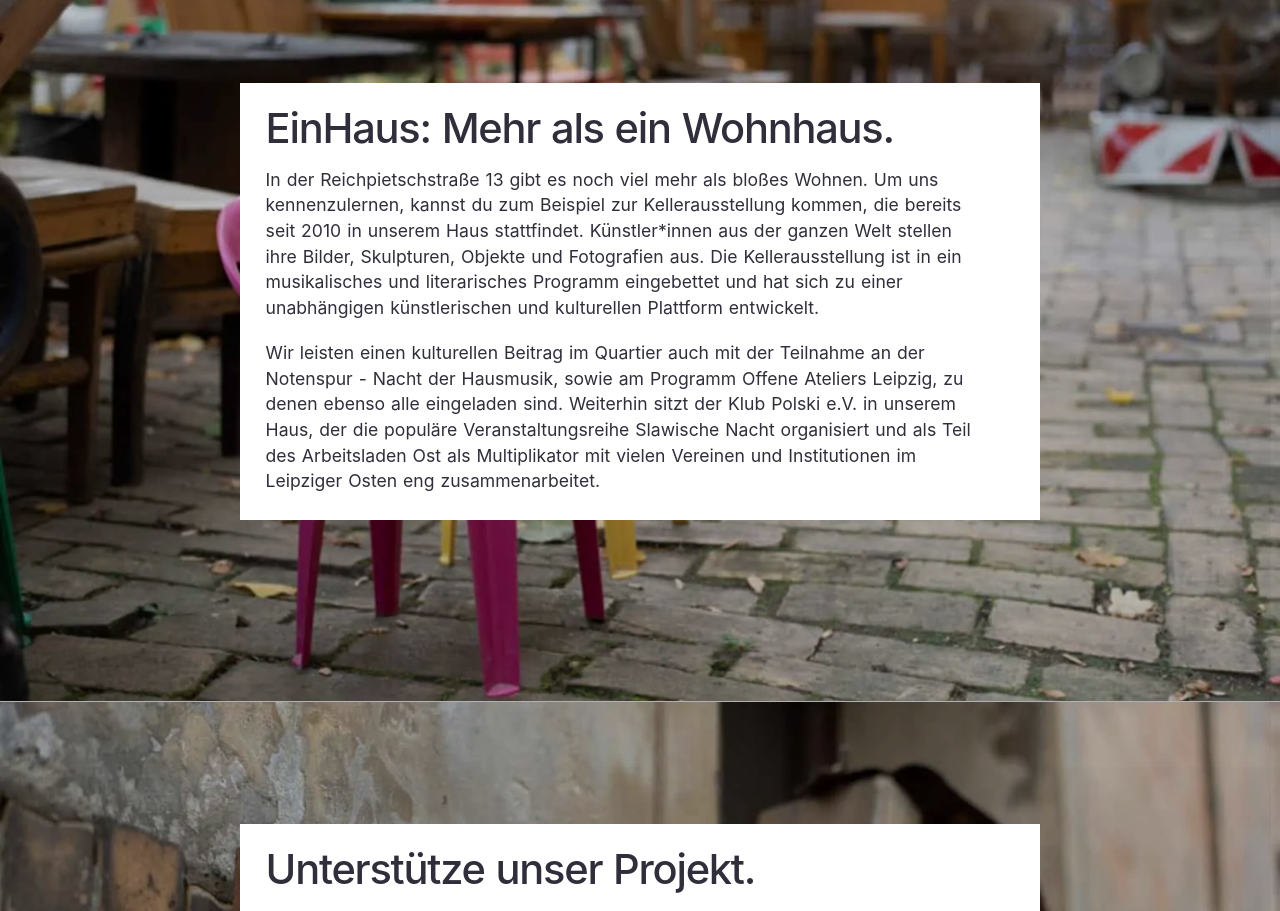
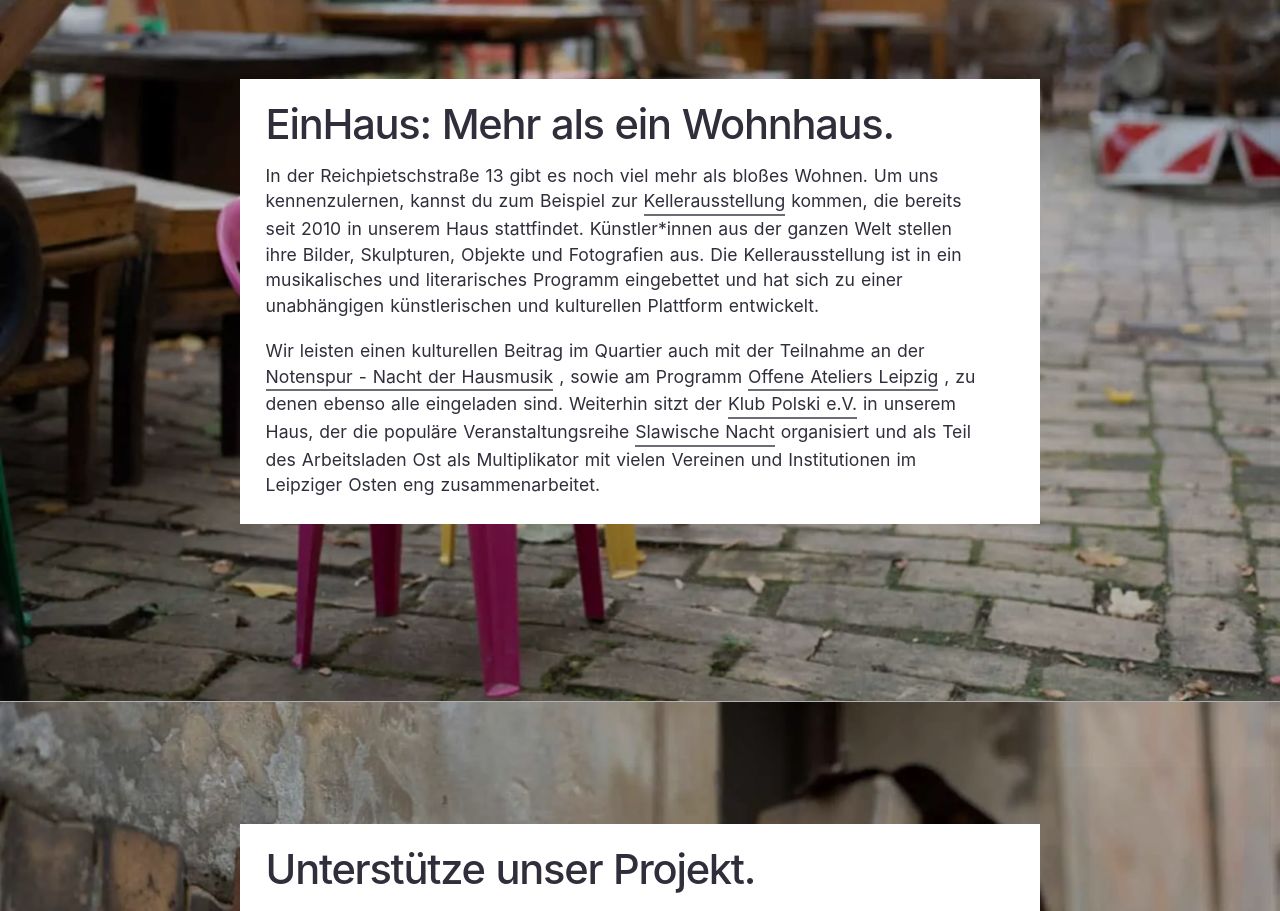
Before and after one commit to 3vincent/einhaus-leipzig, a Nuxt app: page / in a window 1280 px wide. Shown: the part 3298-4209 px from the top of the page. Built offline with nearby package versions, Linux system fonts and the light colour scheme.

Commit message:
Add links in landing page content

```diff
--- a/assets/styles/general/basic-layout.scss
+++ b/assets/styles/general/basic-layout.scss
@@ -62,6 +62,7 @@ body {
       color: var(--main-text-color-dark);
       border-bottom: 2px solid var(--main-text-color-semidark);
       padding-block: 2px;
+      display: inline-block;
     }
 
     a:hover {
--- a/components/landing-mehr.vue
+++ b/components/landing-mehr.vue
@@ -4,7 +4,14 @@
       <h2>EinHaus: Mehr als ein Wohnhaus.</h2>
       <p>
         In der Reichpietschstraße 13 gibt es noch viel mehr als bloßes Wohnen.
-        Um uns kennenzulernen, kannst du zum Beispiel zur Kellerausstellung
+        Um uns kennenzulernen, kannst du zum Beispiel zur
+        <a
+          href="http://www.kellerausstellung.de/"
+          class="text-link"
+          target="_blank"
+        >
+          Kellerausstellung
+        </a>
         kommen, die bereits seit 2010 in unserem Haus stattfindet.
         Künstler*innen aus der ganzen Welt stellen ihre Bilder, Skulpturen,
         Objekte und Fotografien aus. Die Kellerausstellung ist in ein
@@ -13,12 +20,37 @@
       </p>
       <p>
         Wir leisten einen kulturellen Beitrag im Quartier auch mit der Teilnahme
-        an der Notenspur - Nacht der Hausmusik, sowie am Programm Offene
-        Ateliers Leipzig, zu denen ebenso alle eingeladen sind. Weiterhin sitzt
-        der Klub Polski e.V. in unserem Haus, der die populäre
-        Veranstaltungsreihe Slawische Nacht organisiert und als Teil des
-        Arbeitsladen Ost als Multiplikator mit vielen Vereinen und Institutionen
-        im Leipziger Osten eng zusammenarbeitet.
+        an der
+        <a
+          href="https://notenspur-leipzig.de/"
+          class="text-link"
+          target="_blank"
+        >
+          Notenspur - Nacht der Hausmusik
+        </a>
+        , sowie am Programm
+        <a
+          href="http://offene-ateliers-leipzig.blogspot.com/"
+          class="text-link"
+          target="_blank"
+        >
+          Offene Ateliers Leipzig
+        </a>
+        , zu denen ebenso alle eingeladen sind. Weiterhin sitzt der
+        <a href="http://www.klubpolski.de/" class="text-link" target="_blank">
+          Klub Polski e.V.
+        </a>
+        in unserem Haus, der die populäre Veranstaltungsreihe
+        <a
+          href="http://www.slawische-nacht.de/"
+          class="text-link"
+          target="_blank"
+        >
+          Slawische Nacht
+        </a>
+        organisiert und als Teil des Arbeitsladen Ost als Multiplikator mit
+        vielen Vereinen und Institutionen im Leipziger Osten eng
+        zusammenarbeitet.
       </p>
     </div>
   </div>
```
